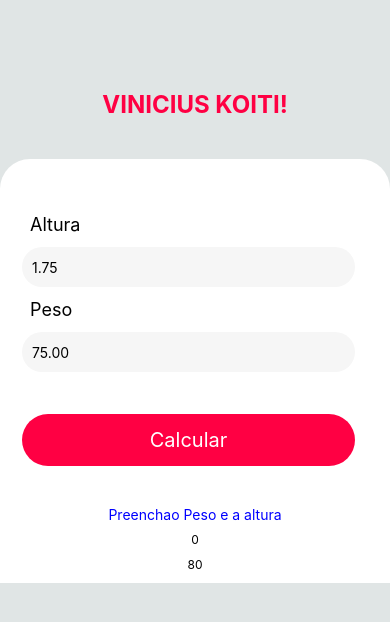
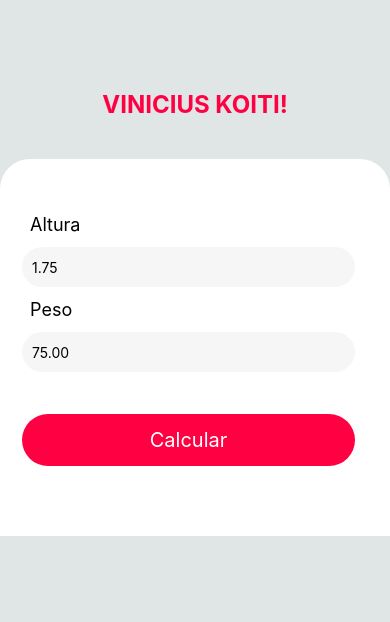
Before and after one commit to ViniciusKoiti/LabProjetoReactNative, a React Native app: screen / in a window 390 px wide. Shown: the top 622 px of the page. Built offline with nearby package versions, Linux system fonts and the light colour scheme.

Commit message:
Adicionando estilo para tabelas

```diff
--- a/components/Form/form.style.ts
+++ b/components/Form/form.style.ts
@@ -9,7 +9,6 @@ const style = StyleSheet.create({
         borderTopLeftRadius:30,
         borderTopRightRadius: 30,
         marginTop: 30,
-        justifyContent: "space-around",
         alignItems: "center",
         paddingTop:15,
     },
@@ -55,6 +54,10 @@ const style = StyleSheet.create({
     },
     textErrorMessage: {
         color: "red",
+    },
+    exhibitResultImc: {
+        width: "100%",
+        height: "50%",
     }
 })
 
--- a/components/Form/index.tsx
+++ b/components/Form/index.tsx
@@ -5,7 +5,12 @@ import { calculateImc } from "../../service/imcService";
 import style from "./form.style";
 
 export default function Form(){
-    const {formContext,form, formLabel, input, buttonCalculator, textButtonCalculator, textErrorMessage } = style;
+    const {formContext,form,
+        formLabel, input,
+        buttonCalculator,
+        textButtonCalculator, textErrorMessage,
+        exhibitResultImc
+    } = style;
 
     const [height, setHeight] = useState<number | null>(null);
     const [weight, setWeight] = useState<number | null>(null);
@@ -47,8 +52,10 @@ export default function Form(){
     }
 
     return(
-        <Pressable onPress={Keyboard.dismiss} style={formContext }>
-            <View style={form}>
+        <View style={formContext}>
+            {imc === 0 ?
+        <Pressable onPress={Keyboard.dismiss} style={form }>
+
                 <Text
                 style={formLabel}>
                     Altura</Text>
@@ -82,9 +89,15 @@ export default function Form(){
                 ><Text style={textButtonCalculator}>
                     {textButton}
                     </Text></TouchableOpacity>
+                    </Pressable>
 
+            :
+            <View style={exhibitResultImc}>
+                 <ResultImc imcText={messageImc} imcValue={imc} />
             </View>
-            <ResultImc imcText={messageImc} imcValue={imc} />
-        </Pressable>
+
+            }
+
+        </View>
     );
 }
--- a/components/ResultIMC/index.tsx
+++ b/components/ResultIMC/index.tsx
@@ -17,17 +17,14 @@ export default function ResultImc(props: ResultImcDTO){
     return(
         <View style={resultImc}>
             <View style={boxShareButton}>
-                {props.imcValue ?
+            <Text style={resultImc}>{props.imcText}</Text>
+            <Text style={resultValue}>{props.imcValue}</Text>
                 <TouchableOpacity onPress={onShare} style={buttonShare}>
                     <Text style={textShare}>Share your result</Text>
                 </TouchableOpacity>
-                :
-                 <View></View>
-                }
+
             </View>
-            <Text style={resultImc}>{props.imcText}</Text>
-            <Text style={resultValue}>{props.imcValue}</Text>
-            <Text style={resultValue}>80</Text>
+
         </View>
     )
 }
--- a/components/ResultIMC/resultImc.style.ts
+++ b/components/ResultIMC/resultImc.style.ts
@@ -3,17 +3,16 @@ import { StyleSheet } from "react-native";
 const style = StyleSheet.create({
   resultImc: {
     flex: 1,
-    color: 'blue',
+    color: 'white',
     alignItems: 'center',
   },
   boxShareButton:{
     alignItems: 'center',
-    backgroundColor: '#ff0043',
+    backgroundColor: 'black',
     padding: 0,
   },
   buttonShare: {
     alignItems: 'center',
-    backgroundColor: 'red',
     borderColor: 'none',
     borderRadius: 10,
 
@@ -24,7 +23,7 @@ const style = StyleSheet.create({
 
   },
   resultValue: {
-    color:'black',
+    color:'white',
     justifyContent: 'flex-start',
     alignItems: 'flex-start',
     flex:1,
```
